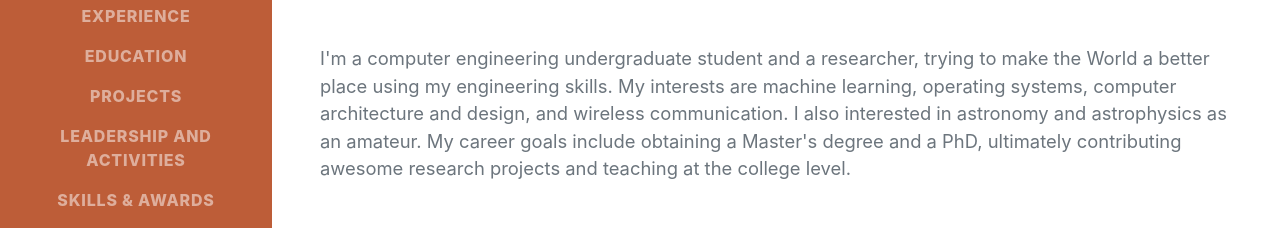
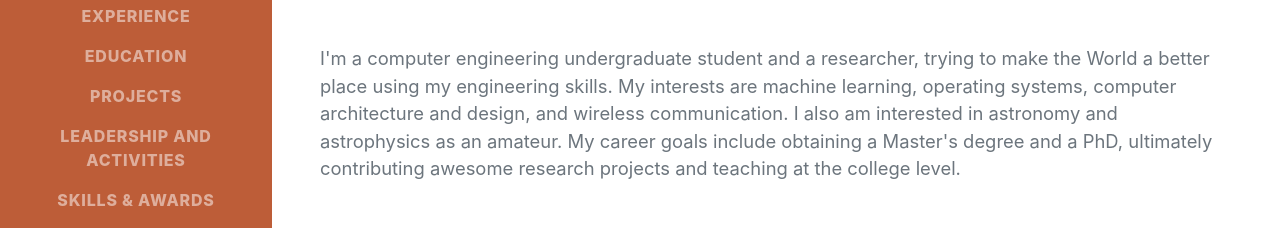
Before and after one commit to ayyucedemirbas/ayyucedemirbas.github.io, a plain HTML site: page index.html in a window 1280 px wide. Shown: the part 372-600 px from the top of the page. Drawn offline with nearby package versions, Linux system fonts and the light colour scheme; a web font is replaced by a local one.

Commit message:
grammar fix

```diff
--- a/index.html
+++ b/index.html
@@ -42,7 +42,7 @@
                     <div class="subheading mb-5"> · <a href="a.ayyuced@gmail.com">a.ayyuced@gmail.com</a></div>
                     <p class="lead mb-5">I'm a computer engineering undergraduate student and a researcher, trying to make the World a better place using my engineering skills.
                         My interests are machine learning, operating systems, computer architecture and design, and wireless communication.
-                        I also interested in astronomy and astrophysics as an amateur. My career goals include obtaining a Master's degree and a PhD,
+                        I also am interested in astronomy and astrophysics as an amateur. My career goals include obtaining a Master's degree and a PhD,
                         ultimately contributing awesome research projects and teaching at the college level.</p>
                     <div class="social-icons">
                        <a class="social-icon" href="https://github.com/ayyucedemirbas"><i class="fab fa-github"></i></a><a class="social-icon" href="https://twitter.com/demirbasayyuce"><i class="fab fa-twitter"></i></a>
```
